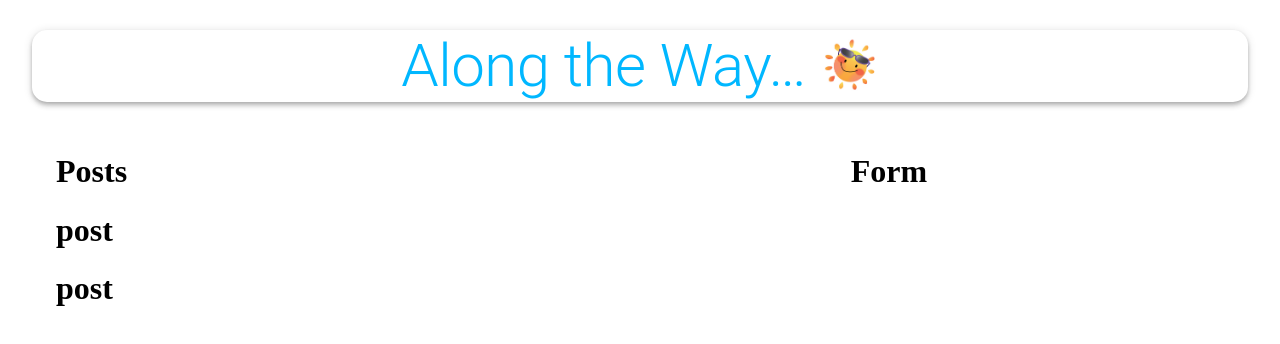
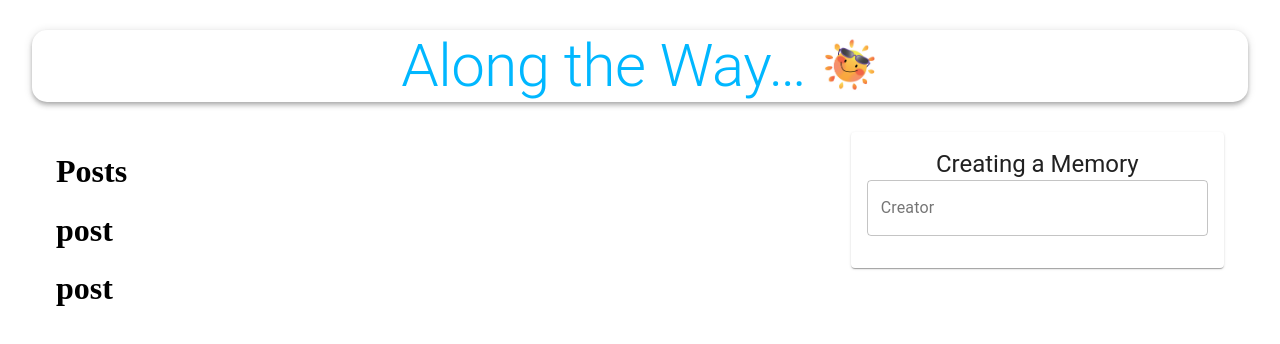
Before and after one commit to Akshay1018/mernstack-social-media, a React (Create React App) app in the folder social-media/: page / in a window 1280 px wide. Shown: the top 344 px of the page. Built offline with nearby package versions, Linux system fonts and the light colour scheme; no server answers.

Commit message:
added form fields

```diff
--- a/social-media/src/actions/posts.js
+++ b/social-media/src/actions/posts.js
@@ -8,7 +8,7 @@ export const getPosts = ()=>async(dispatch)=>{
     const res = await axios.get('http://localhost:5000/api/user/getposts');
     dispatch({
         type:FETCH_ALL,
-        payload:res
+        payload:res.data
     })
     } catch (err) {
         console.log(err);
--- a/social-media/src/components/form.js
+++ b/social-media/src/components/form.js
@@ -1,13 +1,35 @@
-import React from 'react'
+import React, { useState } from 'react';
+import { Paper, Typography, Button, TextField } from '@material-ui/core'
 import useStyles from '../styles'
 function Form() {
     const classes = useStyles()
+    const [postData, setPostData] = useState({
+        creator: '',
+        title: '',
+        message: '',
+        tags: '',
+        selectedFile: ''
+    })
+    const onsubmit = () => {
+
+    }
     return (
-        <div>
-                <h1>
-                    Form
-                </h1>
-        </div>
+        <Paper className={classes.paper}>
+            <form autoComplete="off" noValidate className={classes.form} onSubmit={onsubmit}>
+                <Typography variant="h5" > Creating a Memory</Typography>
+                <TextField
+                    name="creater"
+                    variant='outlined'
+                    label="Creator"
+                    fullWidth
+                    value={postData.creater}
+                    onChange={(e) => setPostData({ ...postData,creator: e.target.value })}
+                />
+
+
+            </form>
+
+        </Paper>
     )
 }
 
```
